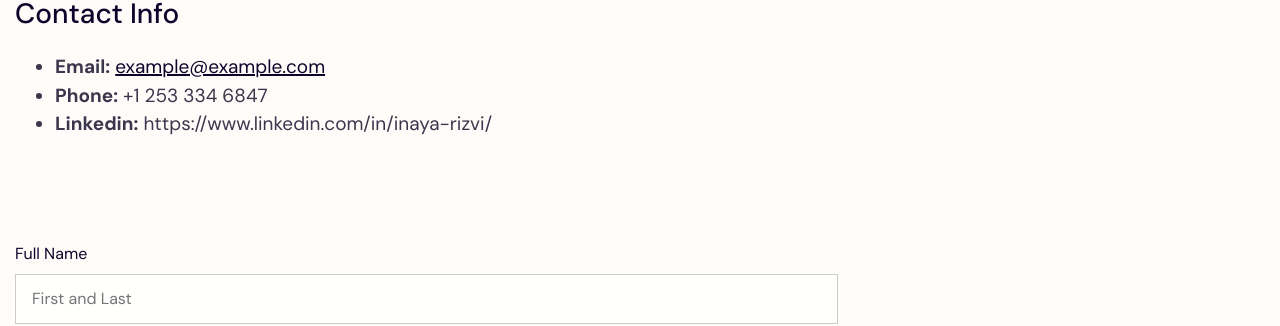
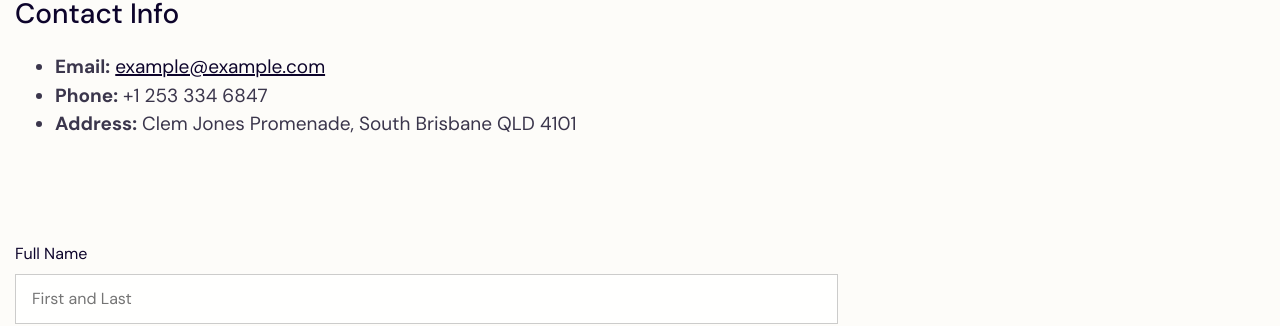
Before and after one commit to inaya-r/inaya-r.github.io, a Jekyll site: the page built from pages/contact.md, in a window 1280 px wide. Shown: the part 312-638 px from the top of the page. Built offline with Jekyll 4.4.1, drawn with Linux system fonts in a browser that asks for light colours.

Commit message:
trying to debug last commit

```diff
--- a/pages/contact.md
+++ b/pages/contact.md
@@ -8,4 +8,4 @@ permalink: "/contact/"
 
 - **Email:** <a href="inaya_rizvi@outlook.com">example@example.com</a>
 - **Phone:** +1 253 334 6847
-- **Linkedin:** https://www.linkedin.com/in/inaya-rizvi/
+- **Address:** Clem Jones Promenade, South Brisbane QLD 4101
```
